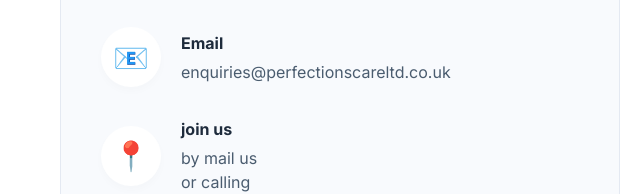
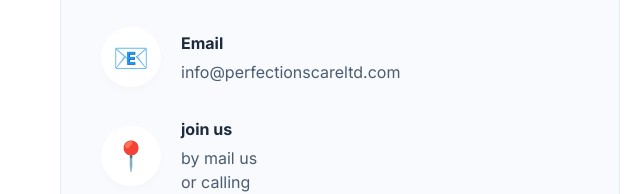
Before and after one commit to delux1000/Bro, a website: page public/contact.html in a window 1280 px wide. Shown: the part 606-800 px from the top of the page, 0-640 px from the left. Drawn offline with Linux system fonts and the light colour scheme.

Commit message:
Update contact.html

```diff
--- a/public/contact.html
+++ b/public/contact.html
@@ -105,7 +105,7 @@
                     <div class="info-icon">📧</div>
                     <div>
                         <h4>Email</h4>
-                        <p>enquiries@perfectionscareltd.co.uk</p>
+                        <p>info@perfectionscareltd.com</p>
                     </div>
                 </div>
 
```
